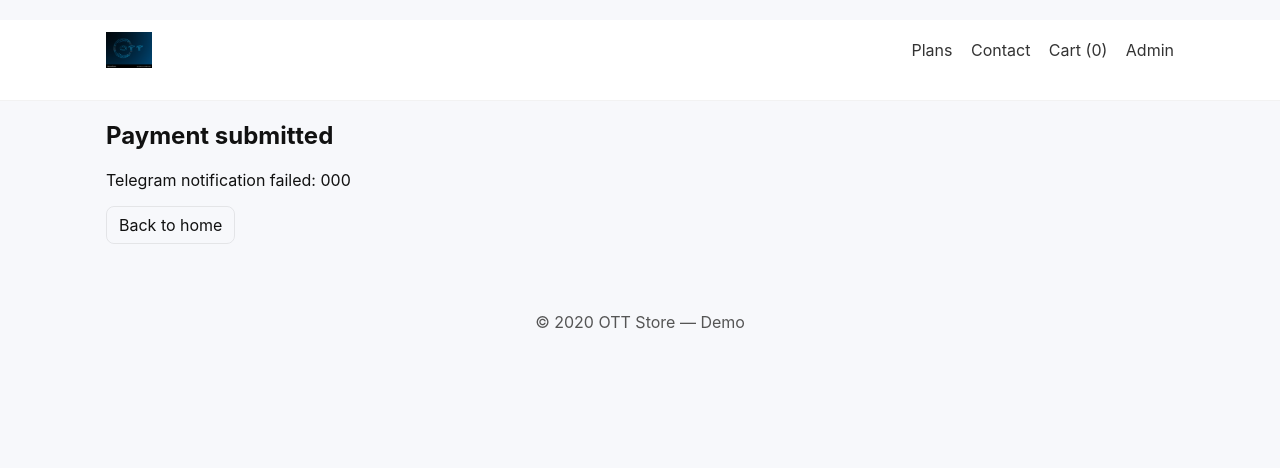
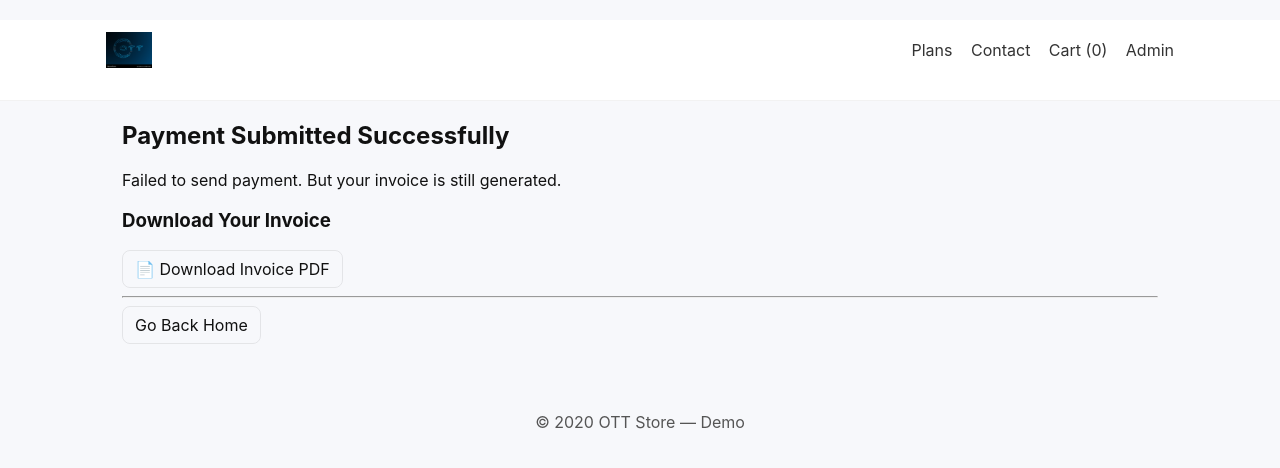
Before and after one commit to kafeelk528-ship-it/ott-minor-fixed, a Flask app: template templates/submit_utr_result.html in a window 1280 px wide. Shown: the top 468 px of the page. Run offline with Flask 3, Linux system fonts and the light colour scheme; the template is opened without the code that fills it: most values are stand-ins (such as "Sample title", 1, 10 or a date in 2020).

Commit message:
Update submit_utr_result.html

```diff
--- a/templates/submit_utr_result.html
+++ b/templates/submit_utr_result.html
@@ -1,16 +1,23 @@
 {% extends "base.html" %}
-{% block title %}Payment Received{% endblock %}
 {% block content %}
-  <h2>Payment submitted</h2>
-  {% if ok %}
-    <p>Notification sent to owner via Telegram.</p>
-  {% else %}
-    <p>Telegram notification failed: {{ telegram_resp }}</p>
-  {% endif %}
-  {% if email_sent %}
-    <p>Confirmation email sent to customer.</p>
-  {% elif email_err %}
-    <p>Sending email failed: {{ email_err }}</p>
-  {% endif %}
-  <p><a class="btn" href="{{ url_for('home') }}">Back to home</a></p>
+
+<div class="container py-5">
+    <h2 class="text-center mb-4">Payment Submitted Successfully</h2>
+
+    {% if ok %}
+        <div class="alert alert-success">Your payment details were sent to the admin!</div>
+    {% else %}
+        <div class="alert alert-danger">Failed to send payment. But your invoice is still generated.</div>
+    {% endif %}
+
+    <h3 class="mt-4">Download Your Invoice</h3>
+    <a href="{{ invoice_url }}" download class="btn btn-primary mt-2">
+        📄 Download Invoice PDF
+    </a>
+
+    <hr>
+
+    <a href="/" class="btn btn-success">Go Back Home</a>
+</div>
+
 {% endblock %}
```
